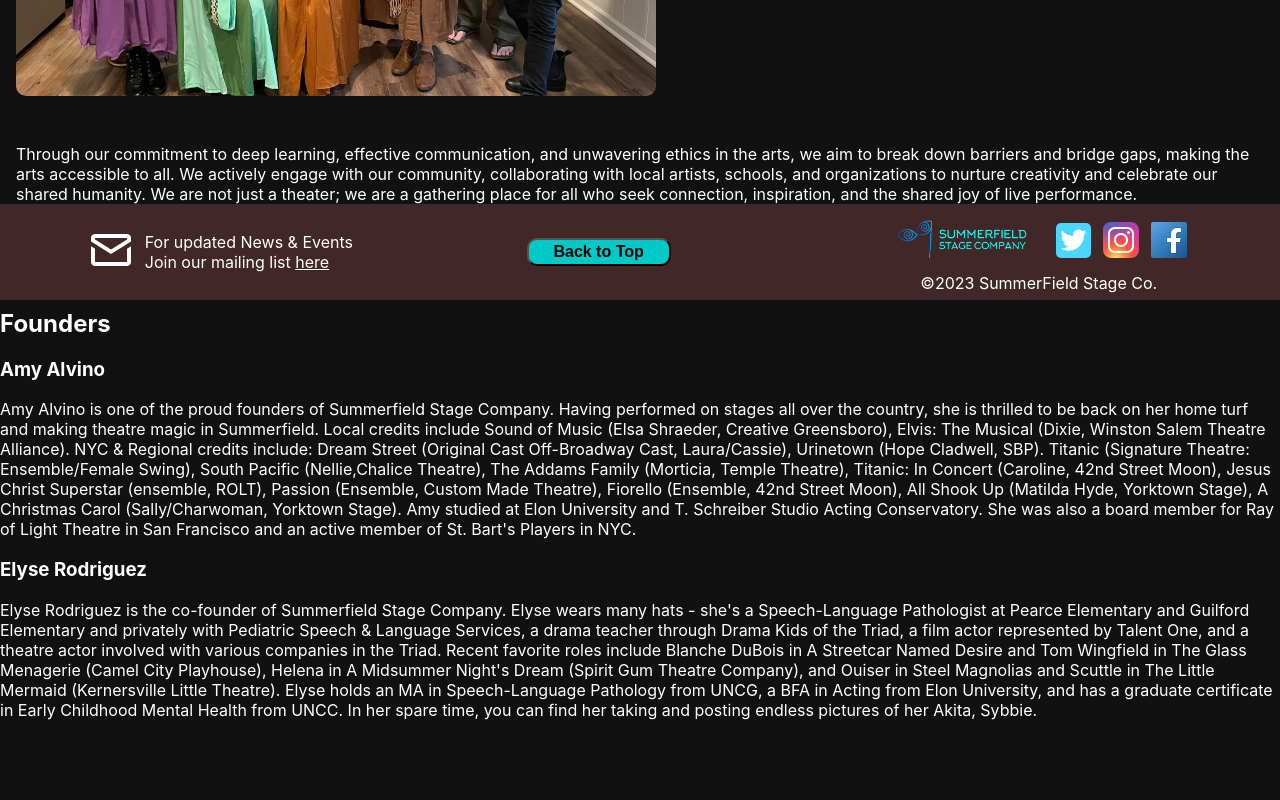
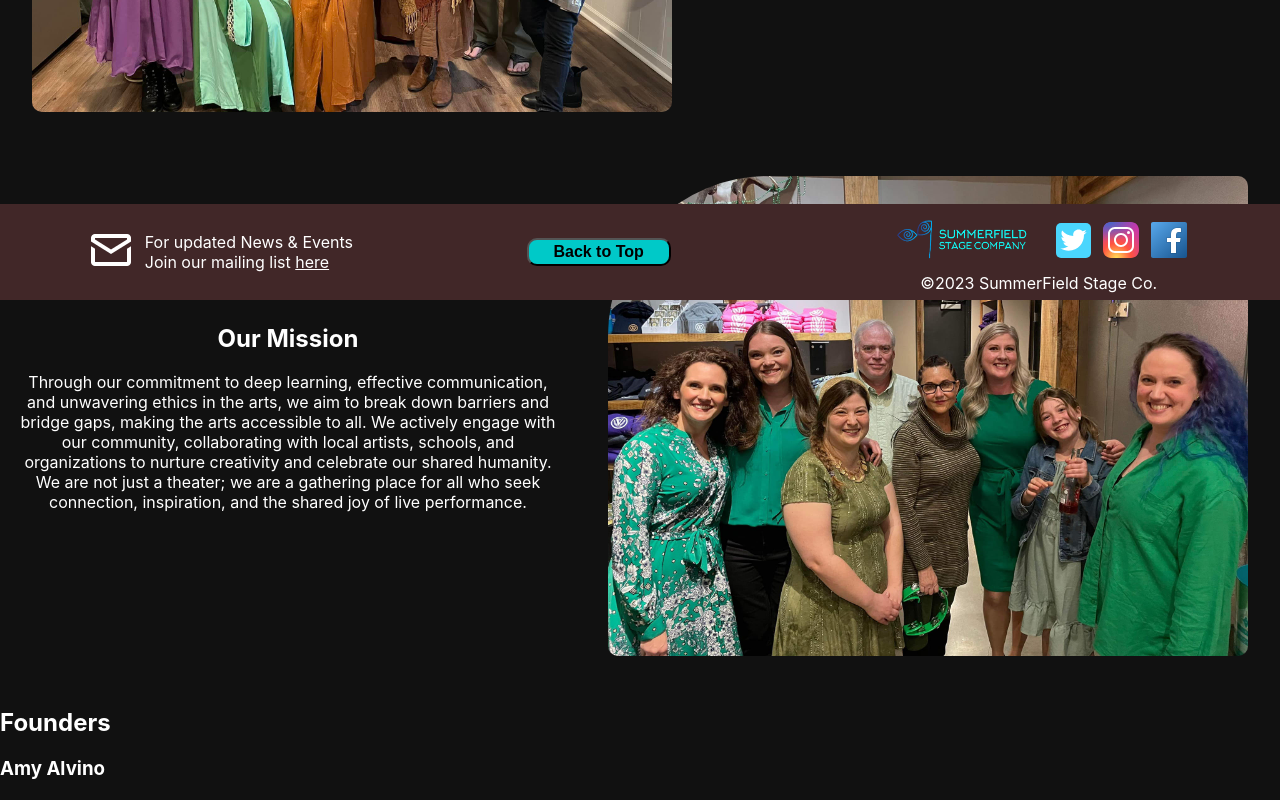
Before and after one commit to salvat36/summerfield, a React (Create React App) app in the folder client/: page /about in a window 1280 px wide. Shown: the part 500-1300 px from the top of the page. Before the commit the page ends 1236 px from the top, so only its background shows below. Built offline with nearby package versions, Linux system fonts and the light colour scheme.

Commit message:
initial styles for col-2 for <About /> complete

```diff
--- a/client/src/components/About.css
+++ b/client/src/components/About.css
@@ -3,6 +3,7 @@
   flex-direction: column;
 }
 
+/* col-1 styles */
 .col-1 {
   display: flex;
   flex-direction: row;
@@ -12,7 +13,7 @@
 .col-1 img {
   width: 50%;
   height: 50%;
-  margin: 1rem;
+  margin: 2rem;
   border-radius: 10px;
   border-top-right-radius: 10em;
 }
@@ -22,8 +23,22 @@
   margin: 1rem;
 }
 
+/* col-2 styles */
 .col-2 {
   display: flex;
-  justify-content: space-evenly;
-  margin: 1rem 1rem;
+  flex-direction: row;
+  align-items: center;
 }
+
+.col-2 img {
+  width: 50%;
+  height: 50%;
+  margin: 2rem;
+  border-radius: 10px;
+  border-top-left-radius: 10em;
+}
+
+.col-2--content {
+  text-align: center;
+  margin: 1rem;
+}
--- a/client/src/components/About.js
+++ b/client/src/components/About.js
@@ -18,10 +18,15 @@ function About() {
         <div className="col-2">
 
           <div className="col-2--content">
+
+            <h2>Our Mission</h2>
+
             <p>Through our commitment to deep learning, effective communication, and unwavering ethics in the arts, we aim to break down barriers and bridge gaps, making the arts accessible to all. We actively engage with our community, collaborating with local artists, schools, and organizations to nurture creativity and celebrate our shared humanity. We are not just a theater; we are a gathering place for all who seek connection, inspiration, and the shared joy of live performance.</p>
 
-            <h2>Our Mission</h2>
           </div>
+
+          <img src={process.env.PUBLIC_URL + "/media/St-Patricks-Cabaret.jpg"} alt="the St.Patrick's Cabaret cast" />
+
         </div>
 
         <div className="col-3">
```
